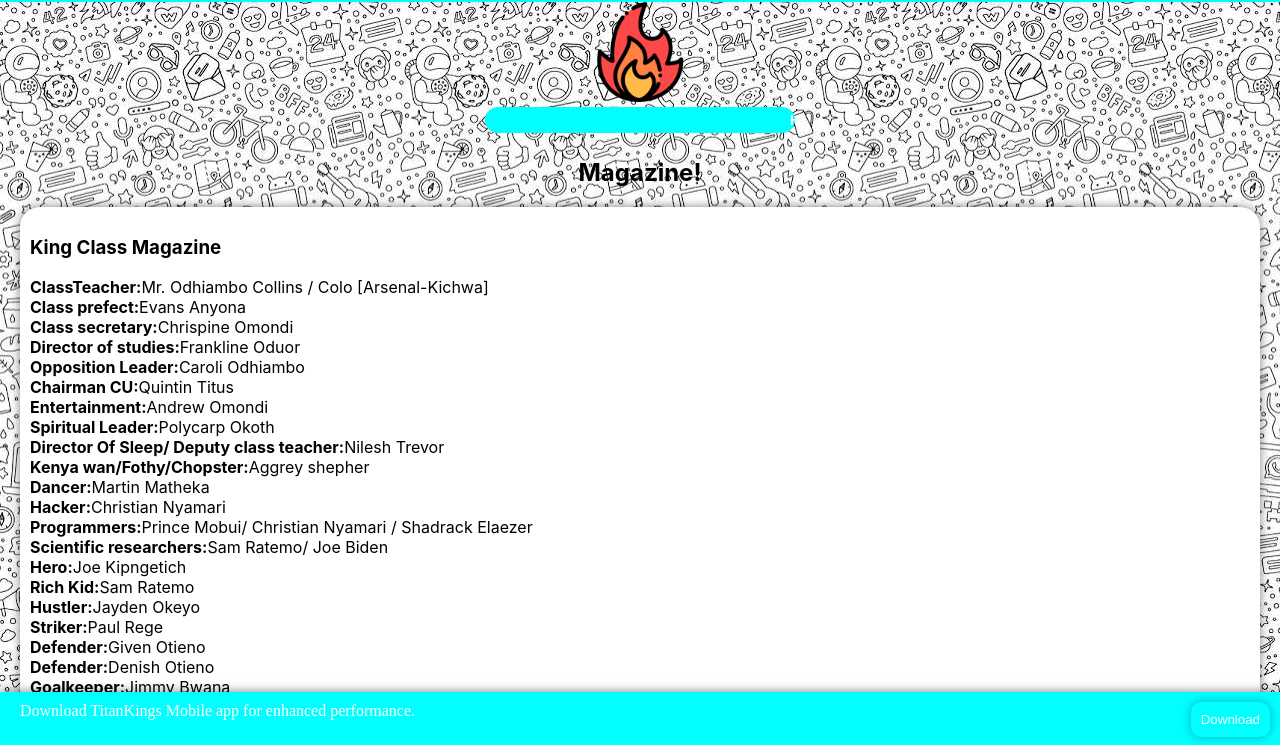
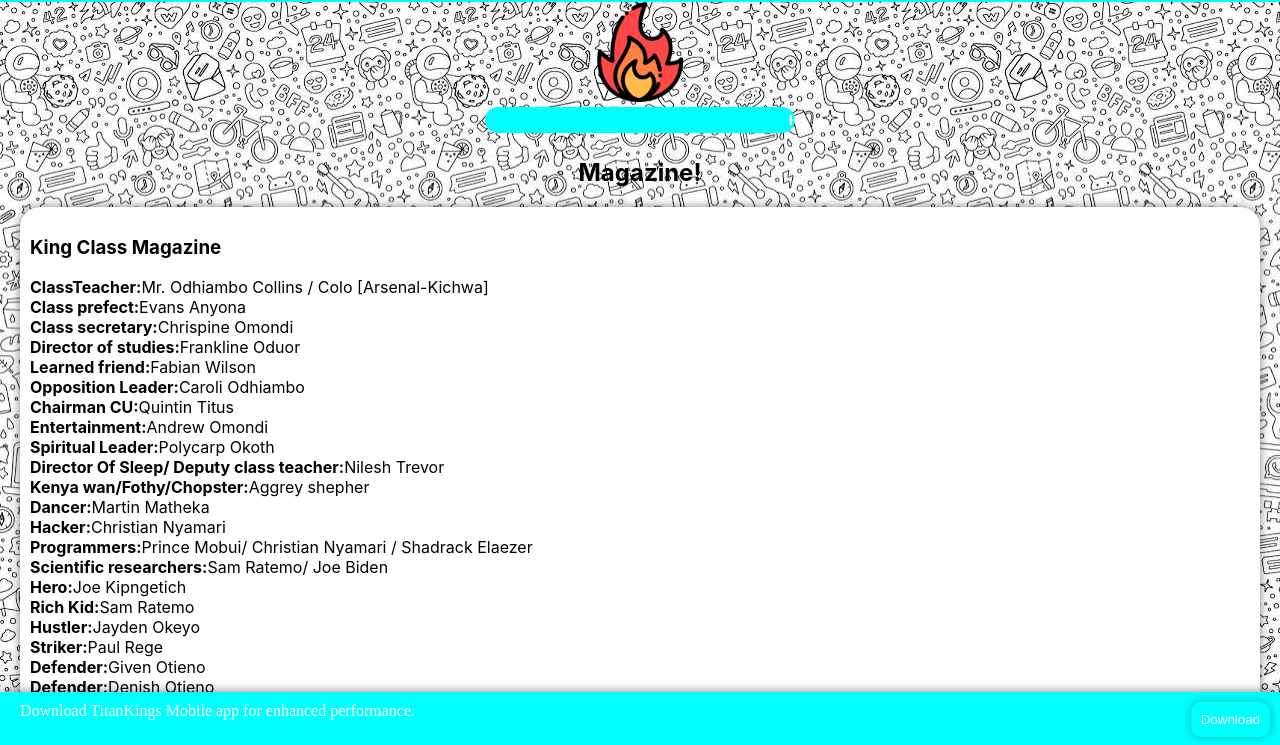
Before and after one commit to chr1st1annYamar1/TitanKings, a plain HTML site: page pages/magazine.html in a window 1280 px wide. Shown: the part 53-798 px from the top of the page. Drawn offline with Linux system fonts and the light colour scheme; files whose address does not match are found by name.

Commit message:
Update magazine.html

```diff
--- a/pages/magazine.html
+++ b/pages/magazine.html
@@ -19,6 +19,7 @@
 			<strong>Class prefect:</strong><text>Evans Anyona</text><br>
 			<strong>Class secretary:</strong>Chrispine Omondi<text></text><br>
 			<strong>Director of studies:</strong><text>Frankline Oduor</text><br>
+<strong>Learned friend:</strong><text>Fabian Wilson</text><br>
 			<strong>Opposition Leader:</strong><text>Caroli Odhiambo</text><br>
 			<strong>Chairman CU:</strong><text>Quintin Titus</text><br>
 			<strong>Entertainment:</strong><text>Andrew Omondi</text><br>
```
